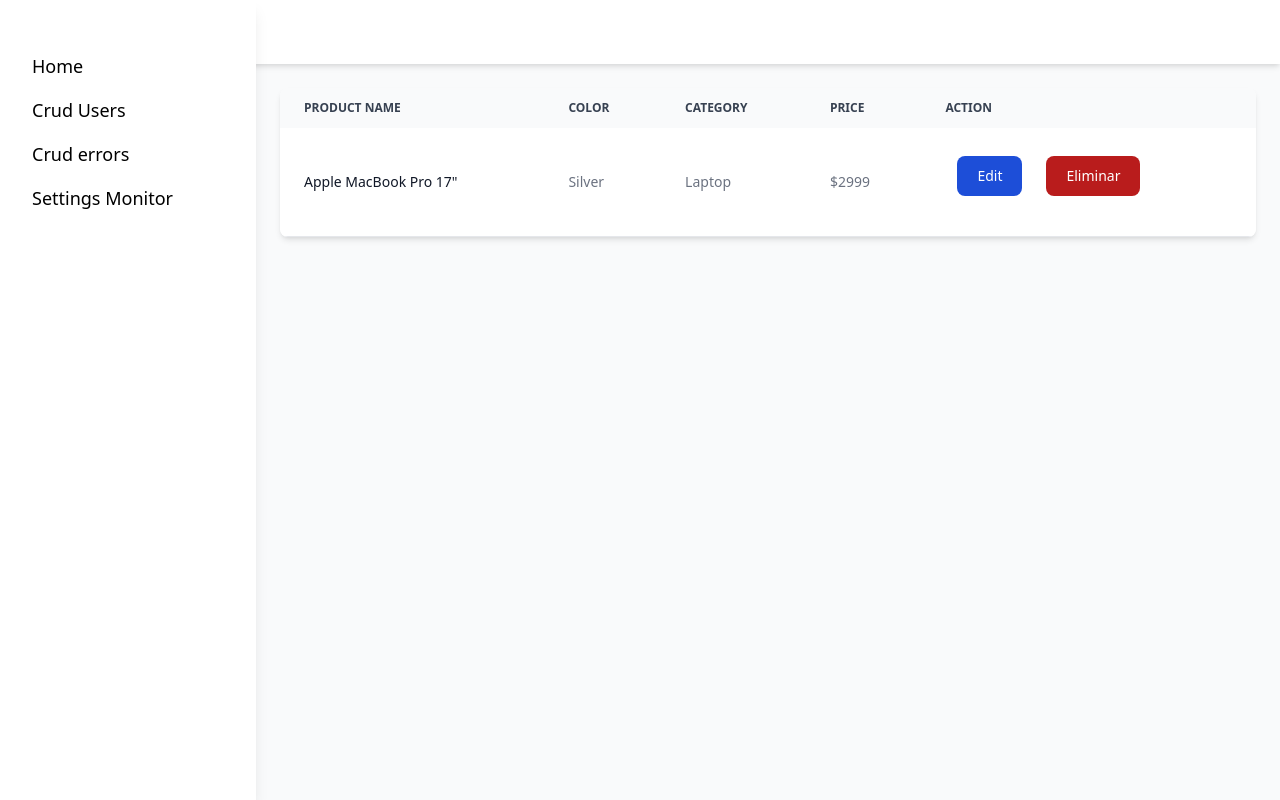
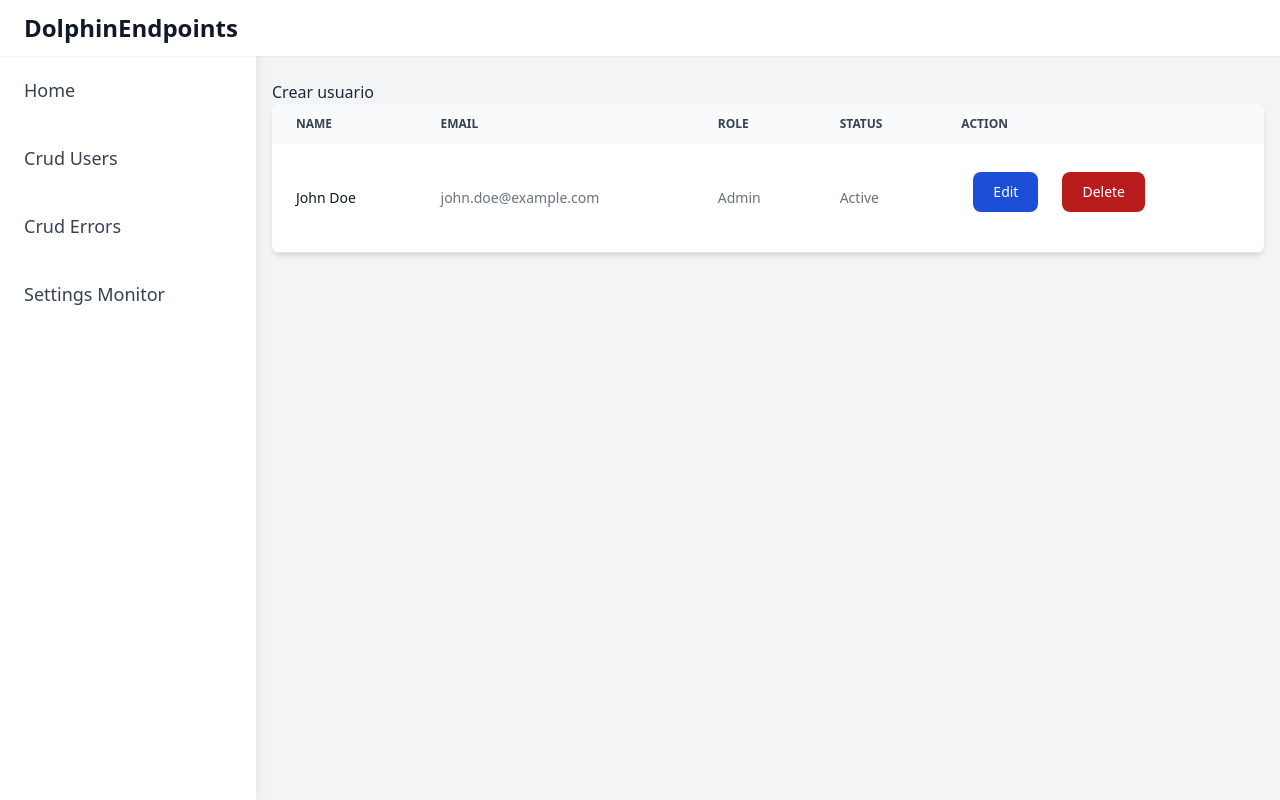
Before and after one commit to TotoHacker/EndPoints, a Django app: page /monitorApp/Crud in a window 1280 px wide. Run offline with Django 5.2, Linux system fonts and the light colour scheme; parts of the project's set-up code (start-up, migrations or seed data) failed here and were passed over.

Commit message:
Crud y vistas

```diff
--- a/Client/templates/monitorApp/Admin/Crud.html
+++ b/Client/templates/monitorApp/Admin/Crud.html
@@ -1,85 +1,75 @@
 <!DOCTYPE html>
 <html lang="en">
+
 <head>
   <meta charset="UTF-8">
   <meta name="viewport" content="width=device-width, initial-scale=1.0">
   <title>Dashboard DolphinEndpoints</title>
   <link href="https://unpkg.com/tailwindcss@^2/dist/tailwind.min.css" rel="stylesheet">
   <script src="https://cdn.jsdelivr.net/npm/chart.js"></script>
-  <script>
-    // Script para abrir y cerrar los modales
-    function toggleModal(modalId) {
-      const modal = document.getElementById(modalId);
-      modal.classList.toggle('hidden');
-    }
-  </script>
 </head>
-<body class="bg-gray-50">
 
-  <div class="flex flex-col min-h-screen">
+<body class="bg-gray-100 font-sans text-gray-800">
+
+  <!-- Navbar -->
+  <header class="bg-white shadow-sm fixed w-full z-10">
+    <div class="container mx-auto px-6 py-3 flex justify-between items-center">
+      <h1 class="text-2xl font-semibold text-gray-900">DolphinEndpoints</h1>
+      <button id="sidebarToggle" class="lg:hidden px-4 py-2 text-gray-900">
+        <!-- Icon for Hamburger Menu -->
+        <svg class="w-6 h-6" fill="none" stroke="currentColor" viewBox="0 0 24 24" xmlns="http://www.w3.org/2000/svg">
+          <path stroke-linecap="round" stroke-linejoin="round" stroke-width="2" d="M4 6h16M4 12h16M4 18h16"></path>
+        </svg>
+      </button>
+    </div>
+  </header>
 
   <!-- Sidebar -->
-    <div class="bg-white h-16 w-full shadow-md">
-      <h1 class="text-2xl font-bold px-10 py-4 text-blue-600">DolphinEndpoints</h1>
-    </div>
-
-    <div class="w-64 bg-white text-black h-full p-6 fixed shadow-lg">
-      <ul class="space-y-6 my-5">
-        <!-- Agregar más enlaces si es necesario -->
-        <li>
-          <a href="/monitorApp/home" class="flex items-center text-lg font-medium hover:text-gray-600 p-2 rounded-lg hover:bg-blue-100">
-            Home
-          </a>
-          <a href="/monitorApp/Crud" class="flex items-center text-lg font-medium hover:text-gray-600 p-2 rounded-lg hover:bg-blue-100">
-            Crud Users
-          </a>
-          <a href="/monitorApp/home" class="flex items-center text-lg font-medium hover:text-gray-600 p-2 rounded-lg hover:bg-blue-100">
-            Crud errors
-          </a>
-          <a href="/monitorApp/home" class="flex items-center text-lg font-medium hover:text-gray-600 p-2 rounded-lg hover:bg-blue-100">
-            Settings Monitor
-          </a>
-        </li>
-      </ul>
+  <div id="sidebar" class="fixed inset-y-0 left-0 bg-white w-64 shadow-lg pt-16 md:w-20 lg:w-64 md:fixed md:top-0 md:left-0 lg:left-0 lg:pt-16 transition-all duration-300 hidden lg:block">
+    <nav class="space-y-4">
+      <a href="/monitorApp/home" class="block px-6 py-3 text-lg font-medium text-gray-700 hover:bg-gray-200 rounded transition">Home</a>
+      <a href="/monitorApp/Crud" class="block px-6 py-3 text-lg font-medium text-gray-700 hover:bg-gray-200 rounded transition">Crud Users</a>
+      <a href="/monitorApp/errors" class="block px-6 py-3 text-lg font-medium text-gray-700 hover:bg-gray-200 rounded transition">Crud Errors</a>
+      <a href="/monitorApp/settings" class="block px-6 py-3 text-lg font-medium text-gray-700 hover:bg-gray-200 rounded transition">Settings Monitor</a>
+    </nav>
   </div>
 
   <!-- Main Content -->
-    <div class="flex-1 ml-64 p-6">
-
-
+  <main id="mainContent" class="ml-0 pt-20 px-4 md:ml-20 lg:ml-64 transition-all duration-300">
+    <button>Crear usuario</button> <!--Ester debe ser un modal tambien-->
     <div class="relative overflow-x-auto shadow-md sm:rounded-lg">
       <table class="w-full text-sm text-left rtl:text-right text-gray-500 dark:text-gray-400">
         <thead class="text-xs text-gray-700 uppercase bg-gray-50 dark:bg-gray-700 dark:text-gray-400">
           <tr>
-              <th scope="col" class="px-6 py-3">Product name</th>
-              <th scope="col" class="px-6 py-3">Color</th>
-              <th scope="col" class="px-6 py-3">Category</th>
-              <th scope="col" class="px-6 py-3">Price</th>
+            <th scope="col" class="px-6 py-3">Name</th>
+            <th scope="col" class="px-6 py-3">Email</th>
+            <th scope="col" class="px-6 py-3">Role</th>
+            <th scope="col" class="px-6 py-3">Status</th>
             <th scope="col" class="px-6 py-3">Action</th>
           </tr>
         </thead>
         <tbody>
           <tr class="bg-white border-b dark:bg-gray-800 dark:border-gray-700">
             <th scope="row" class="px-6 py-4 font-medium text-gray-900 whitespace-nowrap dark:text-white">
-                Apple MacBook Pro 17"
+              John Doe
             </th>
-              <td class="px-6 py-4">Silver</td>
-              <td class="px-6 py-4">Laptop</td>
-              <td class="px-6 py-4">$2999</td>
+            <td class="px-6 py-4">john.doe@example.com</td>
+            <td class="px-6 py-4">Admin</td>
+            <td class="px-6 py-4">Active</td>
             <td class="px-6 py-4 flex">
               <button href="#" onclick="toggleModal('edit-modal')" class="block text-white bg-blue-700 hover:bg-blue-800 focus:ring-4 focus:outline-none focus:ring-blue-300 font-medium rounded-lg text-sm px-5 py-2.5 text-center mb-6 m-3">Edit</button>
               <button onclick="toggleModal('popup-modal')" class="block text-white bg-red-700 hover:bg-red-800 focus:ring-4 focus:outline-none focus:ring-blue-300 font-medium rounded-lg text-sm px-5 py-2.5 text-center mb-6 m-3">
-                    Eliminar
+                Delete
               </button>
             </td>
           </tr>
-            <!-- Más filas si es necesario -->
+          <!-- More rows if needed -->
         </tbody>
       </table>
     </div>
-    </div>
+  </main>
 
-    <!-- Modal para confirmación de eliminación -->
+  <!-- Modal for Delete Confirmation -->
   <div id="popup-modal" tabindex="-1" class="hidden overflow-y-auto fixed top-0 right-0 left-0 z-50 flex justify-center items-center w-full h-full bg-gray-800 bg-opacity-50">
     <div class="relative p-6 w-full max-w-md bg-white rounded-lg shadow-lg">
       <button type="button" class="absolute top-3 right-3 text-gray-400 bg-transparent hover:bg-gray-200 hover:text-gray-900 rounded-lg text-sm w-8 h-8 inline-flex justify-center items-center" onclick="toggleModal('popup-modal')">
@@ -92,14 +82,14 @@
         <svg class="mx-auto mb-4 text-gray-400 w-12 h-12" aria-hidden="true" xmlns="http://www.w3.org/2000/svg" fill="none" viewBox="0 0 20 20">
           <path stroke="currentColor" stroke-linecap="round" stroke-linejoin="round" stroke-width="2" d="M10 11V6m0 8h.01M19 10a9 9 0 1 1-18 0 9 9 0 0 1 18 0Z"/>
         </svg>
-          <h3 class="mb-5 text-lg font-normal text-gray-500">Are you sure you want to delete this product?</h3>
+        <h3 class="mb-5 text-lg font-normal text-gray-500">Are you sure you want to delete this user?</h3>
         <button onclick="toggleModal('popup-modal')" type="button" class="text-white bg-red-600 hover:bg-red-800 font-medium rounded-lg text-sm px-5 py-2.5">Yes, I'm sure</button>
         <button onclick="toggleModal('popup-modal')" type="button" class="py-2.5 px-5 ms-3 text-sm font-medium text-gray-900 bg-white rounded-lg border border-gray-200 hover:bg-gray-100">No, cancel</button>
       </div>
     </div>
   </div>
 
-    <!-- Modal de edición -->
+  <!-- Modal for Edit -->
   <div id="edit-modal" tabindex="-1" class="hidden overflow-y-auto fixed top-0 right-0 left-0 z-50 flex justify-center items-center w-full h-full bg-gray-800 bg-opacity-50">
     <div class="relative p-6 w-full max-w-md bg-white rounded-lg shadow-lg">
       <button type="button" class="absolute top-3 right-3 text-gray-400 bg-transparent hover:bg-gray-200 hover:text-gray-900 rounded-lg text-sm w-8 h-8 inline-flex justify-center items-center" onclick="toggleModal('edit-modal')">
@@ -108,18 +98,36 @@
         </svg>
         <span class="sr-only">Close modal</span>
       </button>
-        <div class="text-center">
-          <h3 class="mb-5 text-lg font-normal text-gray-500">Edit Product</h3>
+      <h3 class="text-lg font-medium text-gray-900">Edit User</h3>
       <form>
-            <input type="text" class="w-full p-2 mb-4 text-center border border-gray-300 rounded-lg" placeholder="Enter product name" />
-            <input type="text" class="w-full p-2 mb-4 text-center border border-gray-300 rounded-lg" placeholder="Enter product description" />
-            <button type="submit" class="text-white bg-blue-600 hover:bg-blue-800 font-medium rounded-lg text-sm inline-flex items-center px-5 py-2.5">Save Changes</button>
+        <div class="mt-4">
+          <label for="user-name" class="block text-sm font-medium text-gray-700">User Name</label>
+          <input type="text" id="user-name" name="user-name" class="mt-1 block w-full px-4 py-2 border border-gray-300 rounded-md" placeholder="Enter user name">
+        </div>
+        <div class="mt-4">
+          <label for="user-email" class="block text-sm font-medium text-gray-700">Email</label>
+          <input type="email" id="user-email" name="user-email" class="mt-1 block w-full px-4 py-2 border border-gray-300 rounded-md" placeholder="Enter user email">
+        </div>
+        <div class="mt-6 flex justify-end">
+          <button type="button" onclick="toggleModal('edit-modal')" class="py-2 px-6 text-sm font-medium text-gray-900 bg-white border border-gray-300 rounded-md">Cancel</button>
+          <button type="submit" class="py-2 px-6 text-sm font-medium text-white bg-blue-600 rounded-md ms-4">Save</button>
+        </div>
       </form>
     </div>
   </div>
-    </div>
 
-  </div>
+  <script>
+    function toggleModal(modalId) {
+      const modal = document.getElementById(modalId);
+      modal.classList.toggle('hidden');
+    }
 
+    document.getElementById('sidebarToggle').addEventListener('click', function () {
+      const sidebar = document.getElementById('sidebar');
+      sidebar.classList.toggle('hidden');
+      document.getElementById('mainContent').classList.toggle('ml-0');
+    });
+  </script>
 </body>
+
 </html>
--- a/MiddleTier/urls.py
+++ b/MiddleTier/urls.py
@@ -1,6 +1,6 @@
 from django.urls import path, include
 from django.contrib import admin
-from monitor import views
+from MiddleTier import views
 from django.http import HttpResponseRedirect
 from django.conf import settings
 from django.conf.urls.static import static
@@ -16,6 +16,7 @@ urlpatterns = [
     path('monitorApp/home', views.Home, name='home'),
     path('monitorApp/Crud', views.CrudU, name='Crud'),
     path('', lambda request: HttpResponseRedirect('/monitorApp/')),
+
 ]
 
 if settings.DEBUG:
--- /dev/null
+++ b/MiddleTier/views.py
@@ -0,0 +1,110 @@
+import requests
+from django.shortcuts import render
+from django.contrib.auth.decorators import login_required
+from monitor.views import load_services_from_xml, check_service_status, check_soap_status, send_email, hora_a_minutos,calcular_horas_revision,horaInicioRevision,minutoInicioRevision, vecesRevision
+import datetime
+# Vista principal para el estado de los servicios, que revisa solo en las horas de revisión configuradas
+def monitor_services(request):
+    hora_actual = datetime.datetime.now()
+    hora_actual_en_minutos = hora_a_minutos(hora_actual.hour, hora_actual.minute)
+    horas_revision_en_minutos = calcular_horas_revision(horaInicioRevision, minutoInicioRevision, vecesRevision)
+
+    website_status = []
+    api_status = []
+    soap_status = []
+
+    # Compara si la hora actual está en las horas de revisión programadas
+    if hora_actual_en_minutos in horas_revision_en_minutos:
+        websites, apis, soap_services = load_services_from_xml()
+
+        website_status = [check_service_status(service) for service in websites]
+        api_status = [check_service_status(api) for api in apis]
+        soap_status = [check_soap_status(soap) for soap in soap_services]
+        # print(website_status)
+
+
+        # Filtrar los servicios caídos y asegurarse de incluir la URL
+        sitios_caidos = [
+            {
+                'name': service['name'],
+                'code':service['code'],
+                'url': service['url'] if 'url' in service and service['url'] else 'URL no disponible'
+            }
+            for service in website_status
+            if service['status'] != 'Operativo'
+        ]
+
+        if sitios_caidos:
+            # Crear el cuerpo del correo
+            subject = "Servicios caídos en el monitor"
+            # Enviar el correo con los servicios caídos
+            # send_email(subject, sitios_caidos, 'anovelo@thedolphinco.com')
+            send_email(subject, sitios_caidos, 'totochucl@gmail.com')
+
+            for sitio in sitios_caidos:
+                URL="http://127.0.0.1:8000/api/syserrors/"
+                DATA = {
+                    "site_url": sitio['url'],
+                    "error_site_code": sitio['code'],  # Ajusta los campos según corresponda
+                    "date_error": datetime.datetime.now().strftime("%Y-%m-%d")
+
+                }
+
+                response = requests.post(URL, json=DATA)
+
+                if response.status_code == 200:
+                    print('Solicitud exitosa')
+                    print('Data:', response.json())
+                else:
+                    print('Error en la solicitud, detalles:', response.text)
+    else:
+        print("No es la hora de revisión, no se realizó ninguna revisión.")
+        print("Horas de revisión generadas:", horas_revision_en_minutos)
+
+
+    return render(request, 'monitorApp/status_list.html', {
+        'website_status': website_status,
+        'api_status': api_status,
+        'soap_status': soap_status,
+    })
+
+def CrudUser(request):
+    # GET
+    URL = "http://127.0.0.1:8000/api/users/"
+    response = requests.get(URL)
+    users_data = {}
+    if response.status_code == 200:
+        users_data = response.json()
+        print('Solicitud exitosa')
+        print('Data:', users_data)
+    else:
+        print('Error en la solicitud, detalles:', response.text)
+
+    # CREATE
+    DATA = {
+        "name_user": "nada",
+        "email": "yo@yo.com",
+        "password_user": "jejeje"
+    }
+    create_response = requests.post(URL, json=DATA)
+    if create_response.status_code == 201:
+        created_data = create_response.json()
+        print('Post creado de forma exitosa')
+        print('Respuesta:', created_data)
+    else:
+        print('Error en la solicitud, detalles:', create_response.text)
+
+    return render(request, 'monitorApp/Admin/Crud.html', {
+        'users_data': users_data,  # Enviar los datos de los usuarios a la vista
+        'created_data': created_data if create_response.status_code == 201 else None
+    })
+
+
+def Login(request):
+    return render(request, 'monitorApp/Login.html')
+
+def Home(request):
+    return render(request, 'monitorApp/Admin/Home.html')
+
+def CrudU(request):
+    return render(request,'monitorApp/Admin/Crud.html')
--- a/api/urls.py
+++ b/api/urls.py
@@ -4,6 +4,7 @@
 
 router = DefaultRouter()
 router.register(r'syserrors', SysErrorViewSet)
+
 router.register(r'users', UserViewSet)
 
 urlpatterns = [
--- a/api/views.py
+++ b/api/views.py
@@ -4,8 +4,6 @@ from .serializers import SysErrorSerializer, UserSerializer
 from rest_framework.views import APIView
 from rest_framework.response import Response
 from django.contrib.auth.hashers import check_password
-from rest_framework import status
-from django.shortcuts import redirect
 from django.shortcuts import render
 
 # Vista para SysError
@@ -31,6 +29,6 @@ class LoginView(APIView):
             if check_password(password, user.password_user):
                 return render(request, 'monitorApp/Admin/Home.html')
             else:
-                return Response({"error": "Credenciales inválidas"}, status=status.HTTP_401_UNAUTHORIZED)
+                return Response({"error": "Credenciales inválidas"})
         except User.DoesNotExist:
-            return Response({"error": "Usuario no encontrado"}, status=status.HTTP_404_NOT_FOUND)
+            return Response({"error": "Usuario no encontrado"})
--- a/monitor/views.py
+++ b/monitor/views.py
@@ -1,21 +1,17 @@
 import os
 import requests
 from django.conf import settings
-from django.shortcuts import render
 import xml.etree.ElementTree as ET
-import datetime
-from django.http import JsonResponse
 import smtplib
 from email.mime.multipart import MIMEMultipart
 from email.mime.text import MIMEText
 from django.conf import settings
 from email.mime.image import MIMEImage
-from django.shortcuts import render
-from django.contrib.auth.decorators import login_required
+
 
 # Configuración de revisión (hora de inicio y número de veces de revisión al día)
 horaInicioRevision = 11  # Hora en la que comienza la revisión, en formato de 24 horas (ej. 1 = 1 AM)
-minutoInicioRevision = 54 # Minutos a los que comienza la revisión, ej. 20 = 20 minutos después de la hora
+minutoInicioRevision = 29 # Minutos a los que comienza la revisión, ej. 20 = 20 minutos después de la hora
 vecesRevision = 3  # Número de veces que se revisará en el día
 
 
@@ -178,77 +174,3 @@ def check_soap_status(soap_service):
     except requests.exceptions.RequestException as e:
         print(f"Error checking SOAP service {soap_service['name']}: {e}")
         return {'name': soap_service['name'], 'status': 'Caído', 'code': 'N/A'}
-
-# Vista principal para el estado de los servicios, que revisa solo en las horas de revisión configuradas
-def monitor_services(request):
-    hora_actual = datetime.datetime.now()
-    hora_actual_en_minutos = hora_a_minutos(hora_actual.hour, hora_actual.minute)
-    horas_revision_en_minutos = calcular_horas_revision(horaInicioRevision, minutoInicioRevision, vecesRevision)
-
-    website_status = []
-    api_status = []
-    soap_status = []
-
-    # Compara si la hora actual está en las horas de revisión programadas
-    if hora_actual_en_minutos in horas_revision_en_minutos:
-        websites, apis, soap_services = load_services_from_xml()
-
-        website_status = [check_service_status(service) for service in websites]
-        api_status = [check_service_status(api) for api in apis]
-        soap_status = [check_soap_status(soap) for soap in soap_services]
-        # print(website_status)
-
-
-        # Filtrar los servicios caídos y asegurarse de incluir la URL
-        sitios_caidos = [
-            {
-                'name': service['name'],
-                'code':service['code'],
-                'url': service['url'] if 'url' in service and service['url'] else 'URL no disponible'
-            }
-            for service in website_status
-            if service['status'] != 'Operativo'
-        ]
-
-        if sitios_caidos:
-            # Crear el cuerpo del correo
-            subject = "Servicios caídos en el monitor"
-            # Enviar el correo con los servicios caídos
-            send_email(subject, sitios_caidos, 'anovelo@thedolphinco.com')
-            # send_email(subject, sitios_caidos, 'totochucl@gmail.com')
-
-            for sitio in sitios_caidos:
-                URL="http://127.0.0.1:8000/api/syserrors/"
-                DATA = {
-                    "site_url": sitio['url'],
-                    "error_site_code": sitio['code'],  # Ajusta los campos según corresponda
-                    "date_error": datetime.datetime.now().strftime("%Y-%m-%d")
-
-                }
-
-                response = requests.post(URL, json=DATA)
-
-                if response.status_code == 200:
-                    print('Solicitud exitosa')
-                    print('Data:', response.json())
-                else:
-                    print('Error en la solicitud, detalles:', response.text)
-    else:
-        print("No es la hora de revisión, no se realizó ninguna revisión.")
-        print("Horas de revisión generadas:", horas_revision_en_minutos)
-
-
-    return render(request, 'monitorApp/status_list.html', {
-        'website_status': website_status,
-        'api_status': api_status,
-        'soap_status': soap_status,
-    })
-# Otras vistas de ejemplo
-def Login(request):
-    return render(request, 'monitorApp/Login.html')
-
-def Home(request):
-    return render(request, 'monitorApp/Admin/Home.html')
-
-def CrudU(request):
-    return render(request,'monitorApp/Admin/Crud.html')
```
Also changed, not shown: Client/templates/monitorApp/Admin/Home.html (+158 -71 lines). Lines whose indentation alone changed are shown as unchanged.
